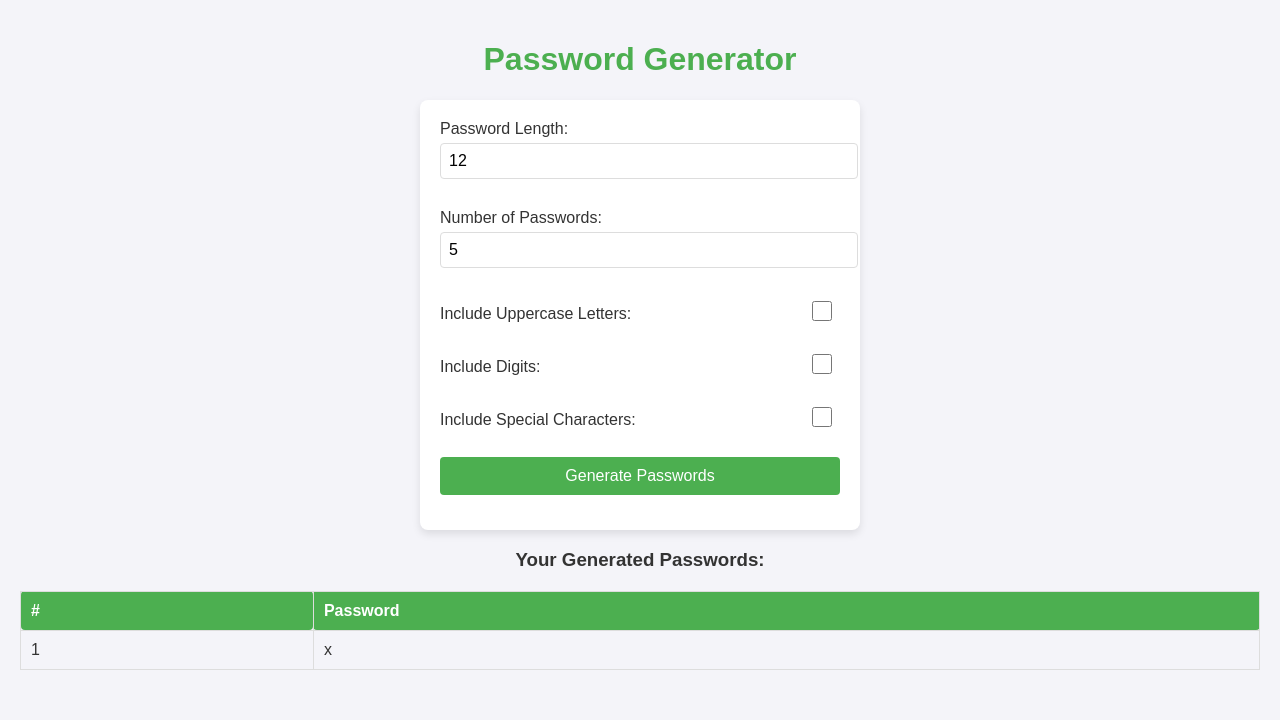
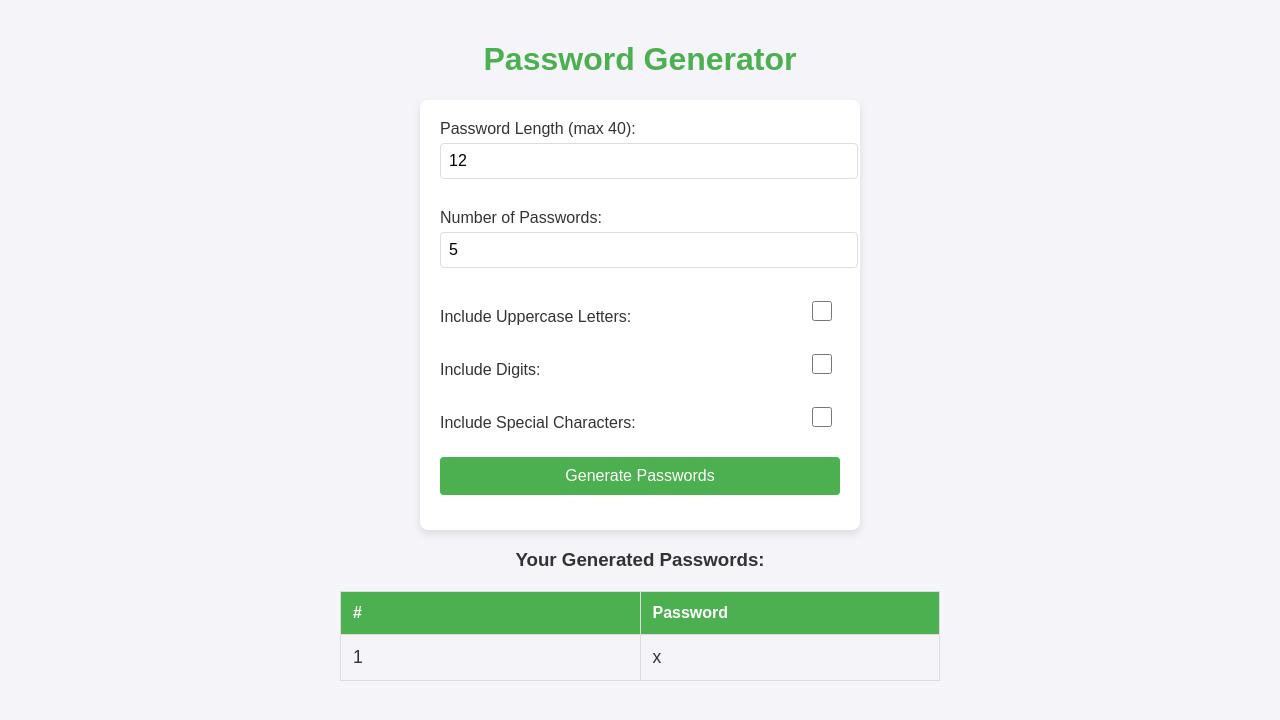
Before and after one commit to yassnemo/A-flask-password-generator-web-app, a Flask app: template templates/index.html in a window 1280 px wide. Shown: the top 720 px of the page. Run offline with Flask 3, Linux system fonts and the light colour scheme; the template is opened without the code that fills it: most values are stand-ins (such as "Sample title", 1, 10 or a date in 2020).

Commit message:
update the layout and storing setting in browser

```diff
--- a/app.py
+++ b/app.py
@@ -1,14 +1,17 @@
+from flask import Flask, render_template, request, flash, redirect, url_for
 import random
 import string
-import os  # Import os for generating a secure key
-from flask import Flask, render_template, request, flash, redirect, url_for
+import os
 
 app = Flask(__name__)
-app.secret_key = os.urandom(24)  # Generates a secure random key
+app.secret_key = os.urandom(24)
 
 # Function to generate a single password
 def generate_password(length, use_uppercase, use_digits, use_special_chars, special_chars):
+    # Ensure length is capped at 40
+    length = min(length, 40)
     characters = string.ascii_lowercase  # Always include lowercase characters
+
     if use_uppercase:
         characters += string.ascii_uppercase
     if use_digits:
@@ -33,24 +36,18 @@ def index():
             special_chars = request.form.get("special_chars_set", string.punctuation) if use_special_chars else string.punctuation
 
             # Input validation
-            if length < 4:
-                raise ValueError("Password length must be at least 4.")
+            if length < 4 or length > 40:
+                raise ValueError("Password length must be between 4 and 40.")
             if num_passwords < 1 or num_passwords > 30:
                 raise ValueError("You must generate between 1 and 30 passwords.")
 
-            # Generate multiple passwords
+            # Generate passwords
             for _ in range(num_passwords):
                 password = generate_password(length, use_uppercase, use_digits, use_special_chars, special_chars)
                 passwords.append(password)
 
-        except ValueError as ve:
-            # Flash error message and redirect
-            flash(str(ve))
-            return redirect(url_for('index'))
-        except Exception as e:
-            # Flash unexpected error message and redirect
-            flash("An unexpected error occurred.")
-            return redirect(url_for('index'))
+        except ValueError as e:
+            flash(str(e), "error")
 
     return render_template("index.html", passwords=passwords)
 
--- a/static/styles.css
+++ b/static/styles.css
@@ -1,4 +1,4 @@
-/* General Styles */
+/* General styles */
 body {
     font-family: Arial, sans-serif;
     background-color: #f4f4f9;
@@ -9,7 +9,7 @@ body {
 
 h1 {
     text-align: center;
-    color: #4CAF50;
+    color: #4CAF50; /* Green color for the title */
 }
 
 /* Flash messages styling */
@@ -30,7 +30,7 @@ h1 {
     text-align: center;
 }
 
-/* Form styling */
+/* Form styles */
 form {
     background-color: #fff;
     padding: 20px;
@@ -61,14 +61,13 @@ form {
 
 .checkbox-group {
     display: flex;
-    justify-content: space-between;  /* Keeps the text left and the checkbox to the right */
     align-items: center;
+    justify-content: space-between;
 }
 
 .checkbox-group span {
     flex: 1;
     font-size: 1rem;
-    text-align: left;  /* Align text to the left */
 }
 
 .checkbox-group input[type="checkbox"] {
@@ -76,7 +75,12 @@ form {
     height: 20px;
 }
 
-/* Buttons */
+label {
+    font-size: 1rem;
+    margin-bottom: 8px;
+    display: block;
+}
+
 input[type="number"], input[type="checkbox"], button {
     margin-bottom: 15px;
 }
@@ -94,7 +98,7 @@ input[type="checkbox"] {
 }
 
 button {
-    background-color: #4CAF50;
+    background-color: #4CAF50; /* Green color for button */
     color: white;
     border: none;
     cursor: pointer;
@@ -107,10 +111,34 @@ button:hover {
     background-color: #45a049;
 }
 
-/* Password Table */
+/* Styling for the table displaying passwords */
 h3 {
     color: #333;
     text-align: center;
+}
+
+table {
+    width: 80%;
+    margin: 20px auto;
+    border-collapse: collapse;
+    table-layout: fixed;
+    max-width: 600px; /* Set a max-width for the table */
+}
+
+th, td {
+    padding: 12px;
+    text-align: left;
+    border: 1px solid #ddd;
+}
+
+th {
+    background-color: #4CAF50; /* Green color for table headers */
+    color: white;
+}
+
+td {
+    font-size: 1.1rem;
+    color: #333; /* Default color for password text */
 }
 
 ul {
@@ -123,26 +151,3 @@ li {
     color: #4CAF50;
     text-align: center;
 }
-
-/* Table for generated passwords */
-table {
-    width: 100%;
-    margin-top: 20px;
-    border-collapse: collapse;
-    text-align: left;
-}
-
-th, td {
-    padding: 10px;
-    border: 1px solid #ddd;
-    border-radius: 4px;
-}
-
-th {
-    background-color: #4CAF50;
-    color: white;
-}
-
-tr:nth-child(even) {
-    background-color: #f2f2f2;
-}
--- a/templates/index.html
+++ b/templates/index.html
@@ -5,6 +5,40 @@
     <meta name="viewport" content="width=device-width, initial-scale=1.0">
     <title>Password Generator</title>
     <link rel="stylesheet" href="{{ url_for('static', filename='styles.css') }}">
+    <script>
+        // Function to load settings from localStorage
+        function loadSettings() {
+            const length = localStorage.getItem('length') || 12;
+            const numPasswords = localStorage.getItem('numPasswords') || 5;
+            const uppercase = localStorage.getItem('uppercase') === 'true';
+            const digits = localStorage.getItem('digits') === 'true';
+            const specialChars = localStorage.getItem('specialChars') === 'true';
+
+            document.getElementById('length').value = length;
+            document.getElementById('num_passwords').value = numPasswords;
+            document.getElementById('uppercase').checked = uppercase;
+            document.getElementById('digits').checked = digits;
+            document.getElementById('special_chars').checked = specialChars;
+        }
+
+        // Function to save settings to localStorage
+        function saveSettings() {
+            const length = document.getElementById('length').value;
+            const numPasswords = document.getElementById('num_passwords').value;
+            const uppercase = document.getElementById('uppercase').checked;
+            const digits = document.getElementById('digits').checked;
+            const specialChars = document.getElementById('special_chars').checked;
+
+            localStorage.setItem('length', length);
+            localStorage.setItem('numPasswords', numPasswords);
+            localStorage.setItem('uppercase', uppercase);
+            localStorage.setItem('digits', digits);
+            localStorage.setItem('specialChars', specialChars);
+        }
+
+        // Run loadSettings on page load
+        window.onload = loadSettings;
+    </script>
 </head>
 <body>
     <h1>Password Generator</h1>
@@ -20,10 +54,10 @@
         {% endif %}
     {% endwith %}
 
-    <form method="POST">
+    <form method="POST" onsubmit="saveSettings()">
         <div class="form-group">
-            <label for="length">Password Length:</label>
-            <input type="number" id="length" name="length" value="12" min="4" required>
+            <label for="length">Password Length (max 40):</label>
+            <input type="number" id="length" name="length" value="12" min="4" max="40" required>
         </div>
 
         <div class="form-group">
@@ -32,17 +66,17 @@
         </div>
 
         <div class="form-group checkbox-group">
-            <label for="uppercase">Include Uppercase Letters:</label>
+            <span>Include Uppercase Letters:</span>
             <input type="checkbox" id="uppercase" name="uppercase">
         </div>
 
         <div class="form-group checkbox-group">
-            <label for="digits">Include Digits:</label>
+            <span>Include Digits:</span>
             <input type="checkbox" id="digits" name="digits">
         </div>
 
         <div class="form-group checkbox-group">
-            <label for="special_chars">Include Special Characters:</label>
+            <span>Include Special Characters:</span>
             <input type="checkbox" id="special_chars" name="special_chars">
         </div>
 
@@ -51,7 +85,7 @@
 
     {% if passwords %}
         <h3>Your Generated Passwords:</h3>
-        <table>
+        <table class="passwords-table">
             <thead>
                 <tr>
                     <th>#</th>
@@ -61,7 +95,7 @@
             <tbody>
                 {% for i in range(passwords|length) %}
                 <tr>
-                        <td>{{ i + 1 }}</td>
+                    <td>{{ i + 1 }}</td>  <!-- Starting index from 1 -->
                     <td>{{ passwords[i] }}</td>
                 </tr>
                 {% endfor %}
```
Lines whose indentation alone changed are shown as unchanged.
